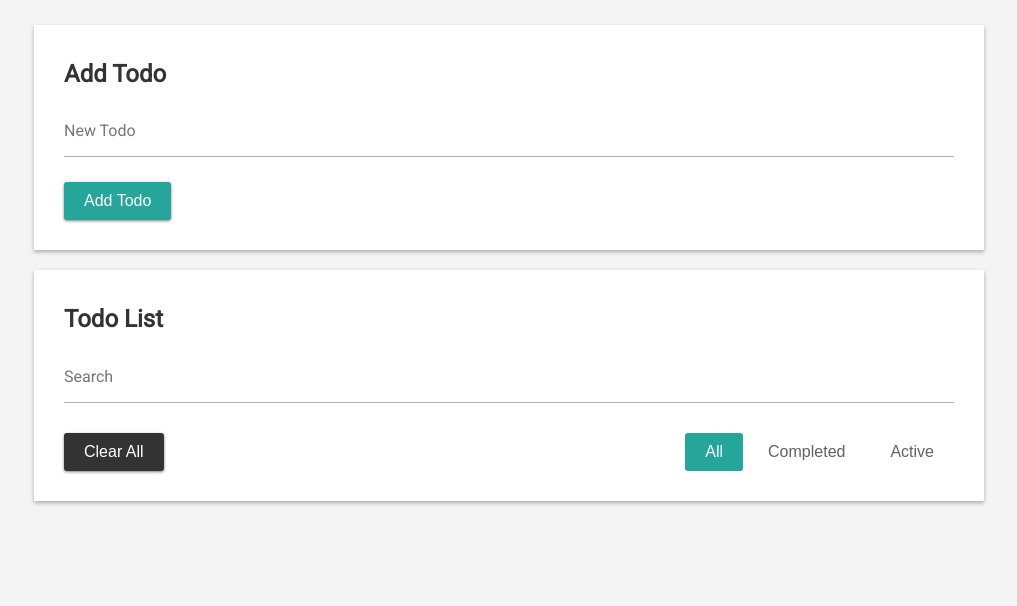
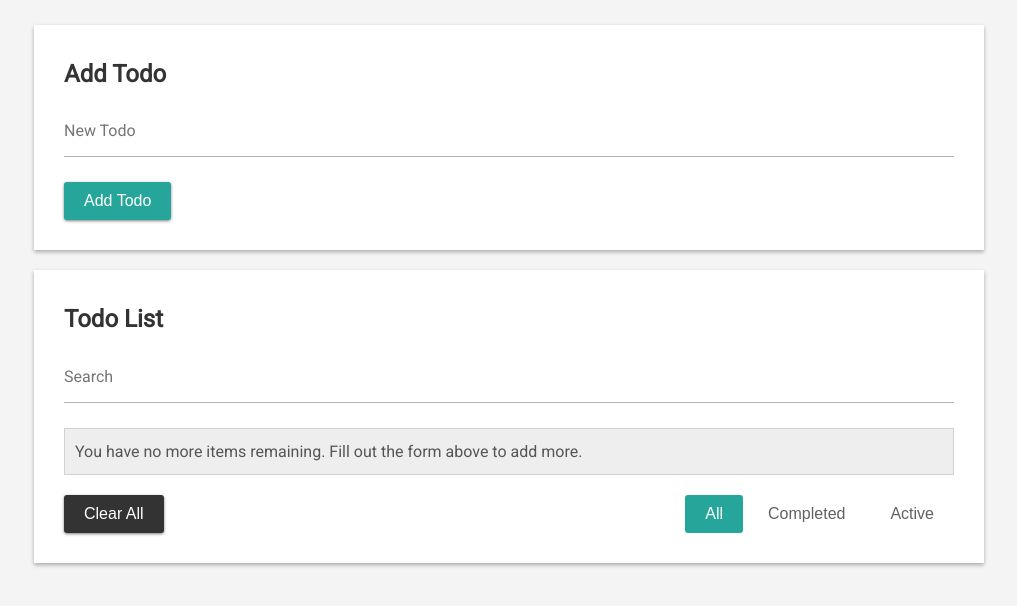
Before and after one commit to EricMontague/React-Todo-App, a React (Create React App) app: page / in a window 1280 px wide. Both pictures are taken after a click on the button "Clear All". Shown: the top 606 px of the page, without its empty margins (131-1148 px from the left). Built offline with nearby package versions, Linux system fonts and the light colour scheme.

Commit message:
Created Alert component to make the app easier to understand as well as created a FilteredList component.

```diff
--- /dev/null
+++ b/src/components/Alert.js
@@ -0,0 +1,7 @@
+import React from "react";
+
+function Alert({ message, classes }) {
+  return <div className={"alert " + classes}>{message}</div>;
+}
+
+export default Alert;
--- /dev/null
+++ b/src/components/FilteredList.js
@@ -0,0 +1,33 @@
+import React from "react";
+import TodoItem from "./TodoItem";
+
+function FilteredList({
+  filteredTodos,
+  deleteTodo,
+  toggleTodoStatus,
+  setTodoToEdit,
+  todoToEdit
+}) {
+  return (
+    <ul className="todos">
+      {filteredTodos.map(todo => (
+        <TodoItem
+          key={todo.id}
+          todo={todo}
+          toggleTodoStatus={toggleTodoStatus}
+          handleEditClick={() => setTodoToEdit(todo)}
+          handleDeleteClick={() => {
+            deleteTodo(todo.id);
+            // Clear the edit state if the deleted todo is currently
+            // showing in the form
+            if (todoToEdit !== null && todoToEdit.id === todo.id) {
+              setTodoToEdit(null);
+            }
+          }}
+        />
+      ))}
+    </ul>
+  );
+}
+
+export default FilteredList;
--- a/src/components/TodoList.js
+++ b/src/components/TodoList.js
@@ -1,7 +1,8 @@
 import React from "react";
+import Alert from "./Alert";
 import SearchBox from "./SearchBox";
 import Footer from "./Footer";
-import TodoItem from "./TodoItem";
+import FilteredList from "./FilteredList";
 import useInputState from "../hooks/useInputState";
 import { applyFilter, search } from "../services/filter";
 import useFilterState from "../hooks/useFilterState";
@@ -17,29 +18,33 @@ function TodoList({
   const [value, handleChange, handleBlur] = useInputState("");
   const [filter, changeFilter] = useFilterState("All");
   const filteredTodos = search(applyFilter(todos, filter), value);
+  let message;
+  if (todos.length === 0) {
+    message =
+      "You have no more items remaining. Fill out the form above to add more.";
+  } else if (filteredTodos.length === 0) {
+    message = "No items matched your search criteria.";
+  }
 
   return (
     <div className="card">
       <h3 className="card-title-lg">Todo List</h3>
       <SearchBox handleChange={handleChange} handleBlur={handleBlur} />
-      <ul className="todos">
-        {filteredTodos.map(todo => (
-          <TodoItem
-            key={todo.id}
-            todo={todo}
-            toggleTodoStatus={toggleTodoStatus}
-            handleEditClick={() => setTodoToEdit(todo)}
-            handleDeleteClick={() => {
-              deleteTodo(todo.id);
-              // Clear the edit state if the deleted todo is currently
-              // showing in the form
-              if (todoToEdit !== null && todoToEdit.id === todo.id) {
-                setTodoToEdit(null);
-              }
-            }}
-          />
-        ))}
-      </ul>
+      {(() => {
+        if (message) {
+          return <Alert message={message} classes="alert-light" />;
+        } else {
+          return (
+            <FilteredList
+              filteredTodos={filteredTodos}
+              deleteTodo={deleteTodo}
+              toggleTodoStatus={toggleTodoStatus}
+              setTodoToEdit={setTodoToEdit}
+              todoToEdit={todoToEdit}
+            />
+          );
+        }
+      })()}
       <Footer
         filter={filter}
         changeFilter={changeFilter}
--- a/src/index.css
+++ b/src/index.css
@@ -6,6 +6,7 @@
   --secondary-color: #e53935;
   --tertiary-color: #1e88e5;
   --light-color: #e0e0e0;
+  --dark-color: #333;
 }
 
 * {
@@ -15,7 +16,7 @@
 }
 
 body {
-  color: #333;
+  color: var(--dark-color);
   background: #f4f4f4;
   line-height: 1.6;
   font-family: "Roboto", sans-serif;
@@ -45,6 +46,19 @@ h3 {
   text-align: center;
 }
 
+/* Alerts */
+.alert {
+  padding: 10px;
+  margin-bottom: 20px;
+  border: 1px solid rgba(148, 147, 147, 0.3);
+}
+
+/* Background Colors */
+.alert-light {
+  background: #eee;
+  color: #555;
+}
+
 /* Buttons */
 
 .btn {
@@ -55,12 +69,12 @@ h3 {
   color: #fff;
   font-size: 16px;
   padding: 10px 20px;
-  background: #333;
+  background: var(--dark-color);
 }
 
 .btn-dark {
   color: #fff;
-  background: #333;
+  background: var(--dark-color);
   box-shadow: 0px 1px 3px rgba(0, 0, 0, 0.5);
 }
 
@@ -110,7 +124,7 @@ h3 {
 
 /* Cards */
 .card {
-  color: #333;
+  color: var(--dark-color);
   background: #fff;
   padding: 30px;
   box-shadow: 0px 2px 4px rgba(0, 0, 0, 0.3);
```
